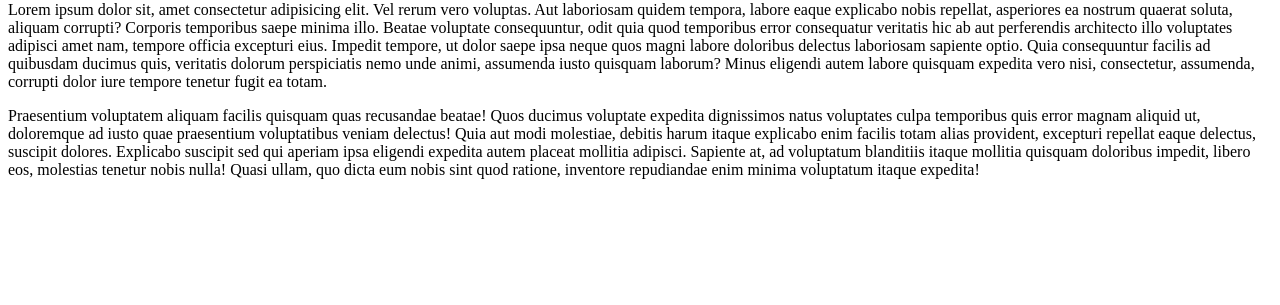
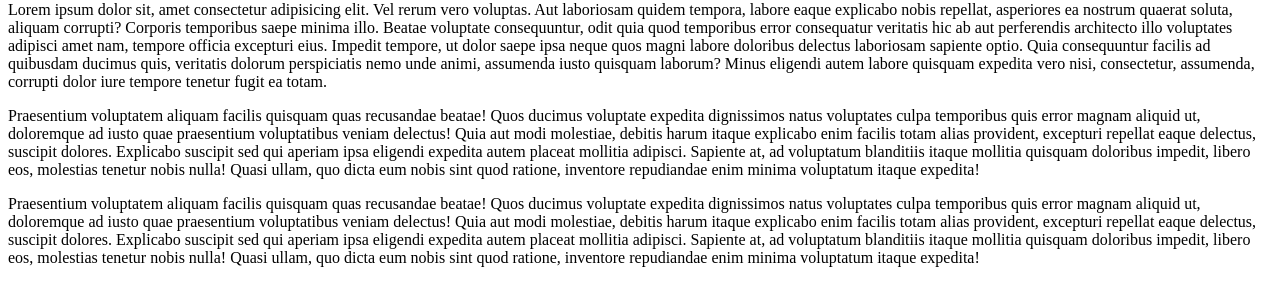
Before and after one commit to RmNLcN06/github-tuto, a plain HTML site: page index.html in a window 1280 px wide. Shown: the part 79-384 px from the top of the page. Drawn offline with Linux system fonts and the light colour scheme.

Commit message:
Nouveau commit avec un paragraphe de plus

```diff
--- a/index.html
+++ b/index.html
@@ -14,5 +14,8 @@
     <p>
         Praesentium voluptatem aliquam facilis quisquam quas recusandae beatae! Quos ducimus voluptate expedita dignissimos natus voluptates culpa temporibus quis error magnam aliquid ut, doloremque ad iusto quae praesentium voluptatibus veniam delectus! Quia aut modi molestiae, debitis harum itaque explicabo enim facilis totam alias provident, excepturi repellat eaque delectus, suscipit dolores. Explicabo suscipit sed qui aperiam ipsa eligendi expedita autem placeat mollitia adipisci. Sapiente at, ad voluptatum blanditiis itaque mollitia quisquam doloribus impedit, libero eos, molestias tenetur nobis nulla! Quasi ullam, quo dicta eum nobis sint quod ratione, inventore repudiandae enim minima voluptatum itaque expedita!
     </p>
+    <p>
+        Praesentium voluptatem aliquam facilis quisquam quas recusandae beatae! Quos ducimus voluptate expedita dignissimos natus voluptates culpa temporibus quis error magnam aliquid ut, doloremque ad iusto quae praesentium voluptatibus veniam delectus! Quia aut modi molestiae, debitis harum itaque explicabo enim facilis totam alias provident, excepturi repellat eaque delectus, suscipit dolores. Explicabo suscipit sed qui aperiam ipsa eligendi expedita autem placeat mollitia adipisci. Sapiente at, ad voluptatum blanditiis itaque mollitia quisquam doloribus impedit, libero eos, molestias tenetur nobis nulla! Quasi ullam, quo dicta eum nobis sint quod ratione, inventore repudiandae enim minima voluptatum itaque expedita!
+    </p>
 </body>
 </html>
```
